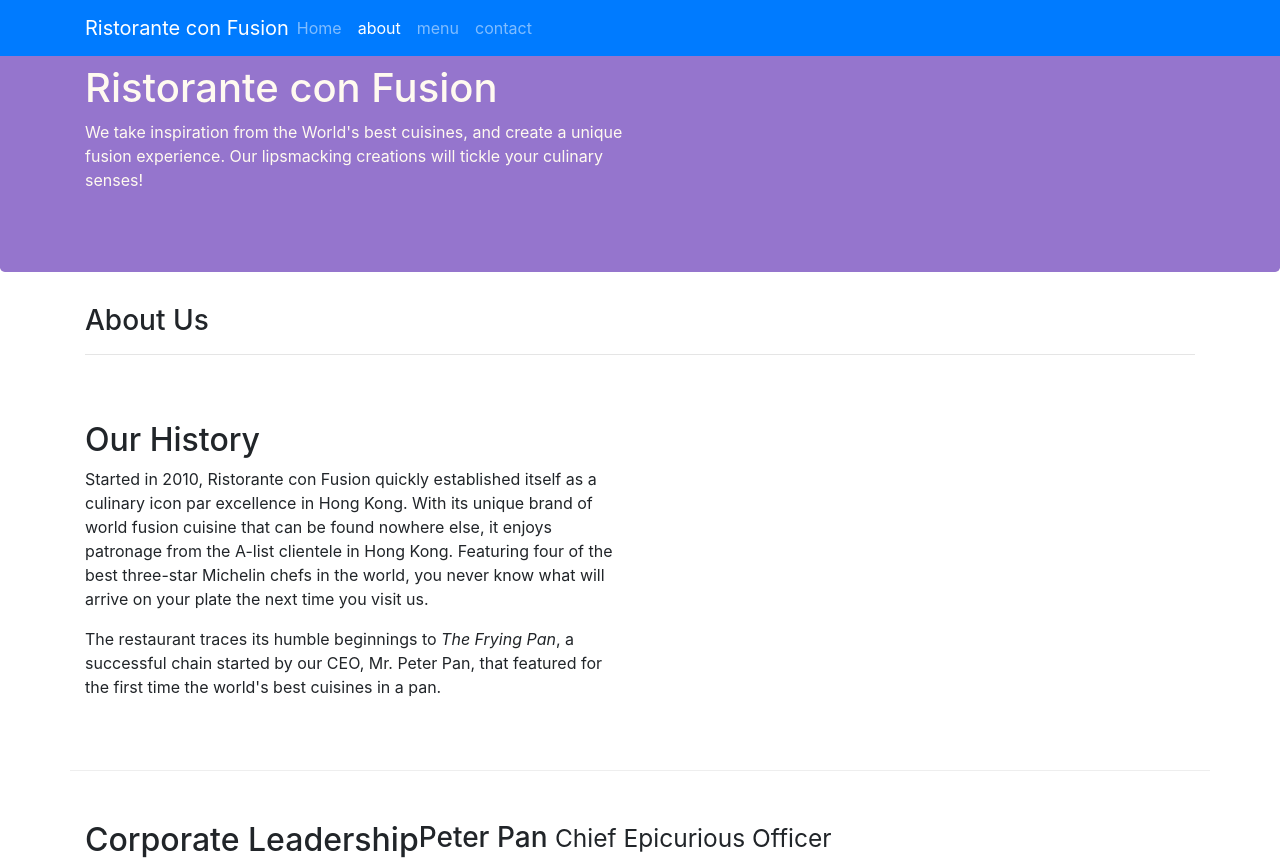
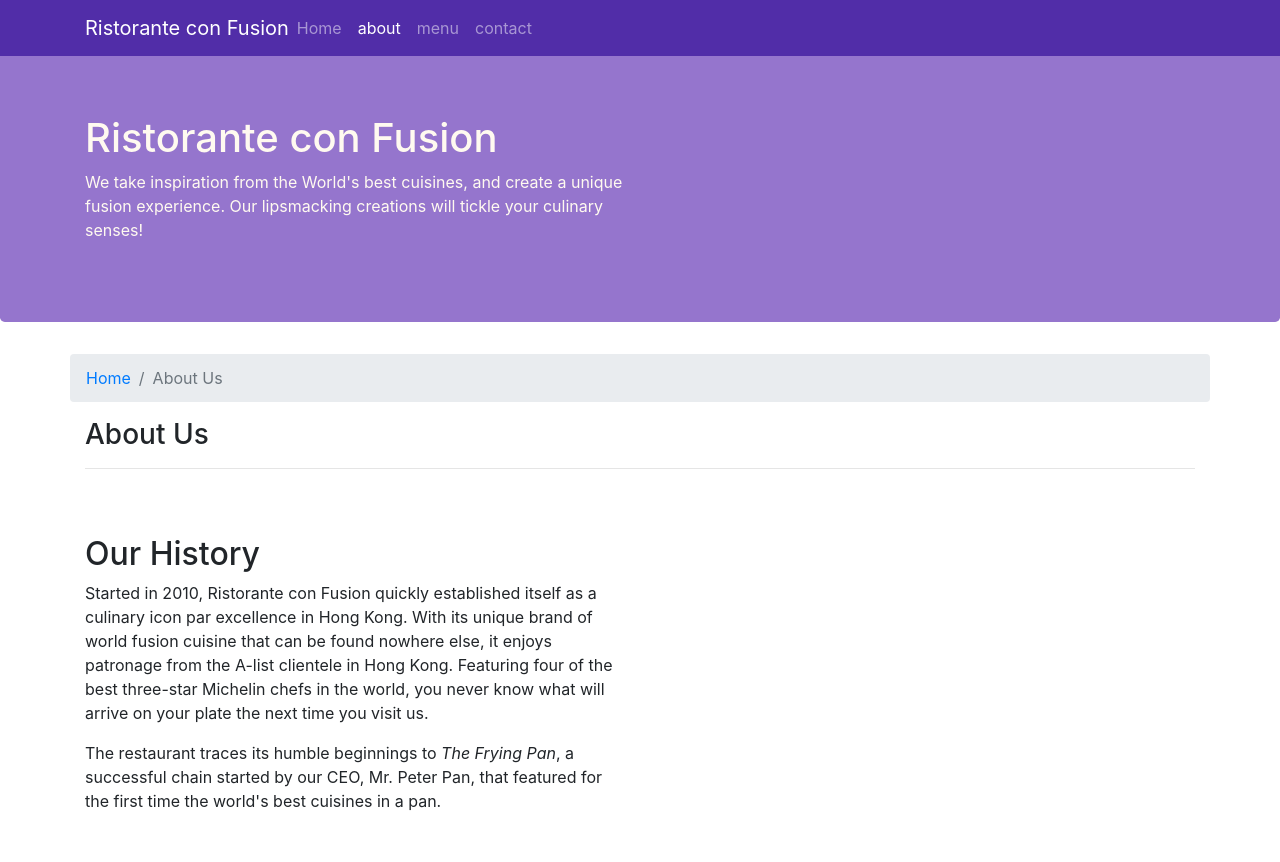
Before and after one commit to shahzaintariq/coursera-project, a plain HTML site: page src/aboutus.html in a window 1280 px wide. Shown: the top 862 px of the page. Drawn offline with nearby package versions, Linux system fonts and the light colour scheme.

Commit message:
add breadcrumb

```diff
--- a/src/aboutus.html
+++ b/src/aboutus.html
@@ -15,7 +15,7 @@
 </head>
 
 <body>
-    <nav class="navbar navbar-dark navbar-expand-sm bg-primary fixed-top">
+    <nav class="navbar navbar-dark navbar-expand-sm fixed-top">
         <div class="container">
             <button class="navbar-toggler" type="button" data-toggle ="collapse" data-target="#Navbar">
                 <span class="navbar-toggler-icon"></span>
@@ -48,6 +48,10 @@
 
     <div class="container">
         <div class="row">
+            <ol class="col-12 breadcrumb">
+                <li class="breadcrumb-item"><a href="index.html">Home</a></li>
+                <li class="breadcrumb-item active">About Us</li>
+            </ol>
             <div class="col-12">
                <h3>About Us</h3>
                <hr>
--- a/src/styles.css
+++ b/src/styles.css
@@ -28,3 +28,10 @@ address{
     margin:0px;
     color:#0f0f0f;
 }
+body{
+    padding: 50px 0px 0px 0px;
+    z-index: 0;
+}
+.navbar-dark{
+    background: #512DA8 ;
+}
```
Also changed, not shown: src/index.html (+1 -1 lines).
